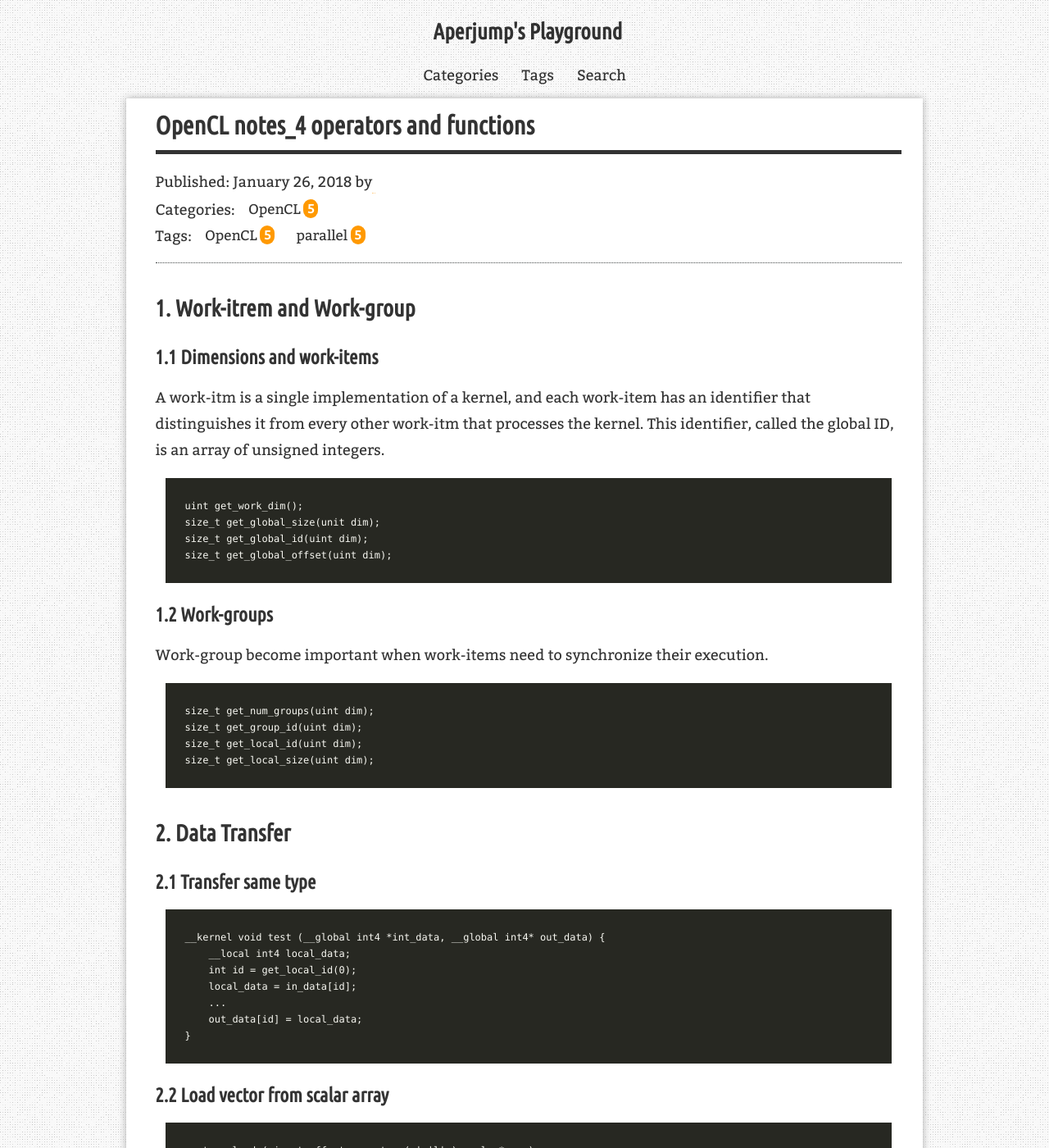
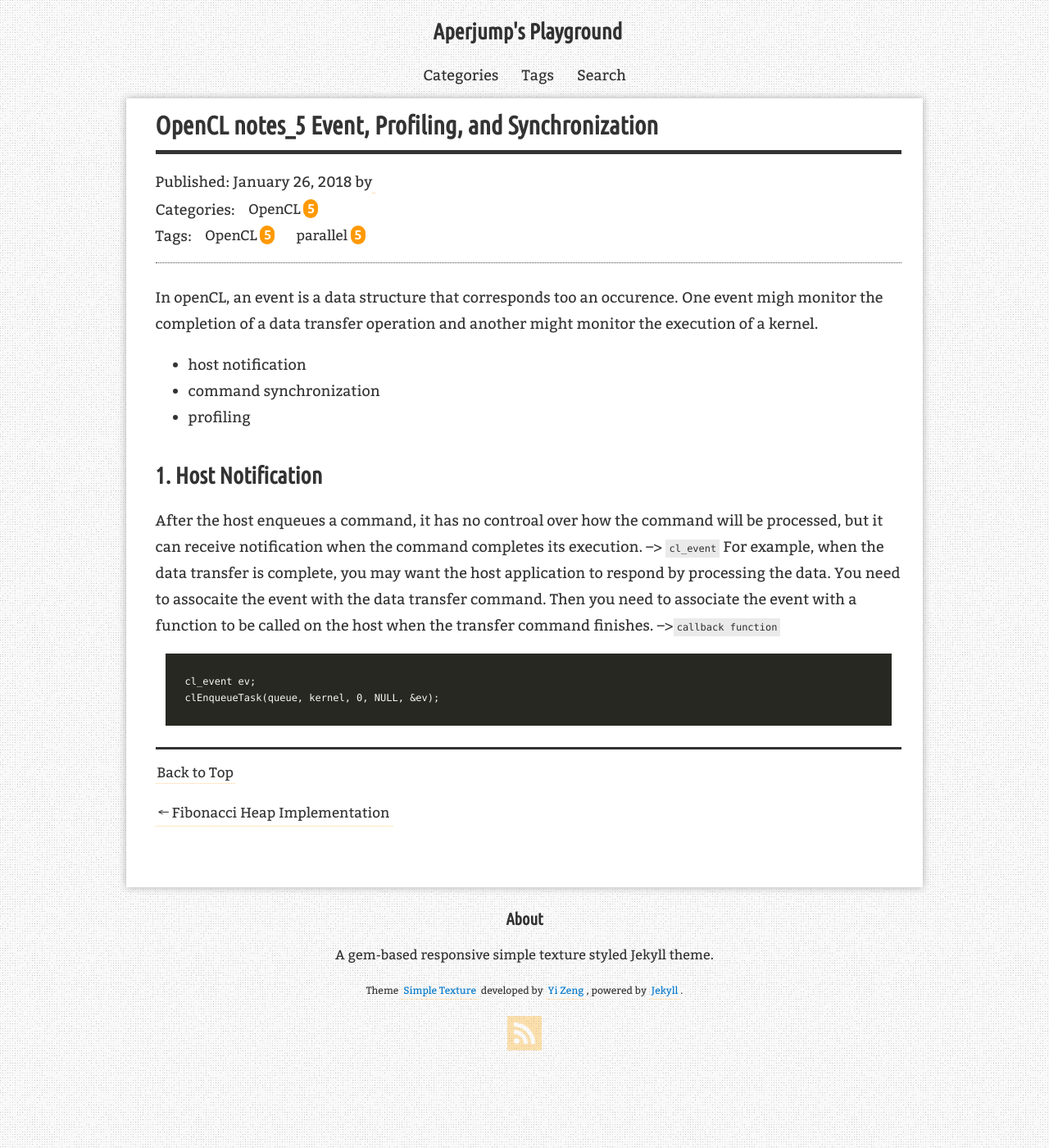
Before and after one commit to Aperjump/Aperjump.github.io, a Jekyll site: the page built from _posts/2018-01-26-OpenCL_5.md, in a window 1280 px wide and 1400 px high. Shown: the whole window at 82% size. Built offline with Jekyll 4.4.1, drawn with Linux system fonts in a browser that asks for light colours; nearby versions of some CDN libraries; comment, search, counter and statistics services are not loaded; some of the changed text lies outside the part shown.

Commit message:
openCL_5

````diff
--- a/_posts/2018-01-26-OpenCL_5.md
+++ b/_posts/2018-01-26-OpenCL_5.md
@@ -1,47 +1,23 @@
 ---
 layout: post
-title: "OpenCL notes_4 operators and functions"
-description: "OpenCL notes_4 operators and functions"
+title: "OpenCL notes_5 Event, Profiling, and Synchronization"
+description: "OpenCL notes_5 Event, Profiling, and Synchronization"
 categories: [OpenCL]
 tags: [parallel, OpenCL]
 redirect_from:
   - /2018/01/26/
 ---
 
-## 1. Work-itrem and Work-group
-### 1.1 Dimensions and work-items
-A work-itm is a single implementation of a kernel, and each work-item has an identifier that distinguishes it from every other work-itm that processes the kernel. This identifier, called the global ID, is an array of unsigned integers.
+In openCL, an event is a data structure that corresponds too an occurence. One event migh monitor the completion of a data transfer operation and another might monitor the execution of a kernel.
+- host notification
+- command synchronization
+- profiling
+
+## 1. Host Notification
+After the host enqueues a command, it has no controal over how the command will be processed, but it can receive notification when the command completes its execution. --> `cl_event`
+For example, when the data transfer is complete, you may want the host application to respond by processing the data.
+You need to assocaite the event with the data transfer command. Then you need to associate the event with a function to be called on the host when the transfer command finishes. -->`callback function`
 ```
-uint get_work_dim();
-size_t get_global_size(unit dim);
-size_t get_global_id(uint dim);
-size_t get_global_offset(uint dim);
+cl_event ev;
+clEnqueueTask(queue, kernel, 0, NULL, &ev);
 ```
-### 1.2 Work-groups
-Work-group become important when work-items need to synchronize their execution.
-```
-size_t get_num_groups(uint dim);
-size_t get_group_id(uint dim);
-size_t get_local_id(uint dim);
-size_t get_local_size(uint dim);
-```
-## 2. Data Transfer
-### 2.1 Transfer same type
-```
-__kernel void test (__global int4 *int_data, __global int4* out_data) {
-    __local int4 local_data;
-    int id = get_local_id(0);
-    local_data = in_data[id];
-    ...
-    out_data[id] = local_data;
-}
-```
-### 2.2 Load vector from scalar array
-```
-vector vloadn(size_t offset, const __(g|c|l|p) scalar* mem)
-```
-`n` identifies the number of components in the returned vector.
-```
-void vstoren(vector vec, size_t offset, __(g|l|p) scalar* mem)
-```
-Just as `vloadn` transfer data from a scalar array to a vector, `vstoren` transfer data from a vector to a scalar array.
````
